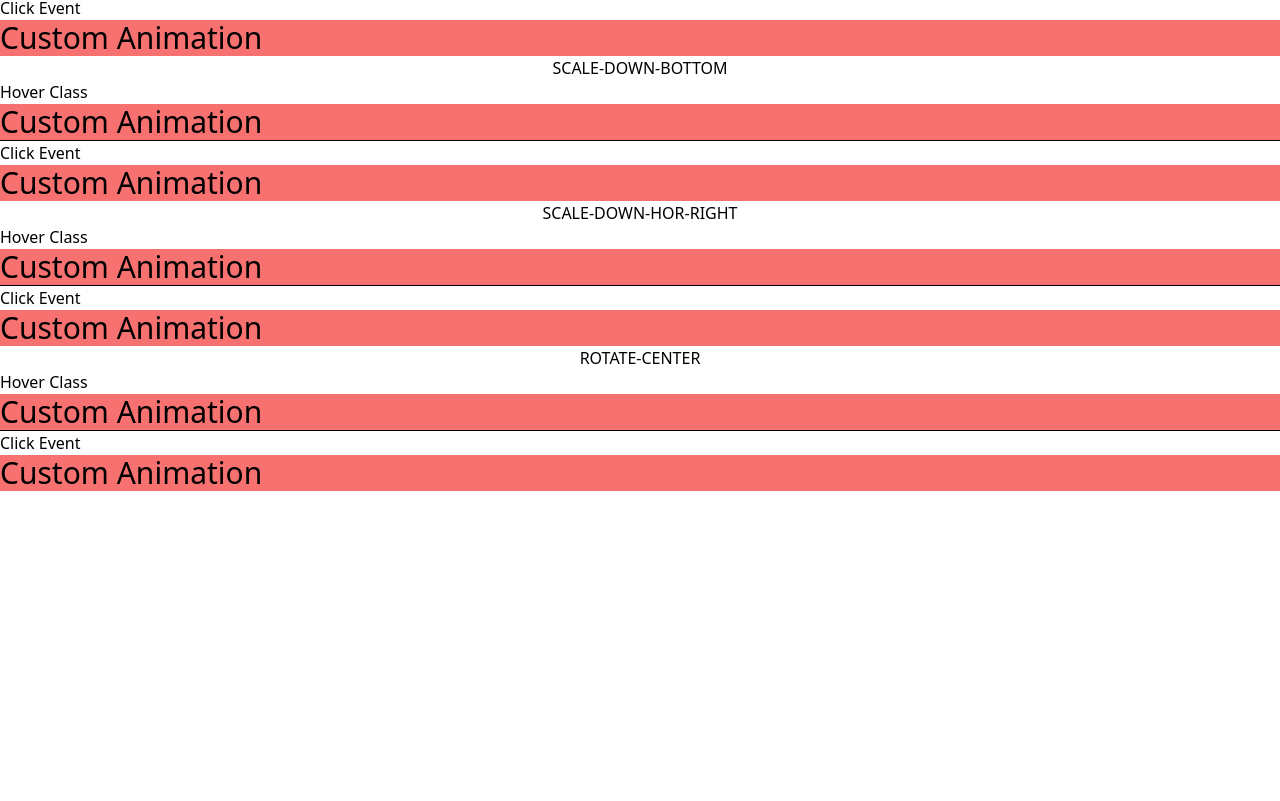
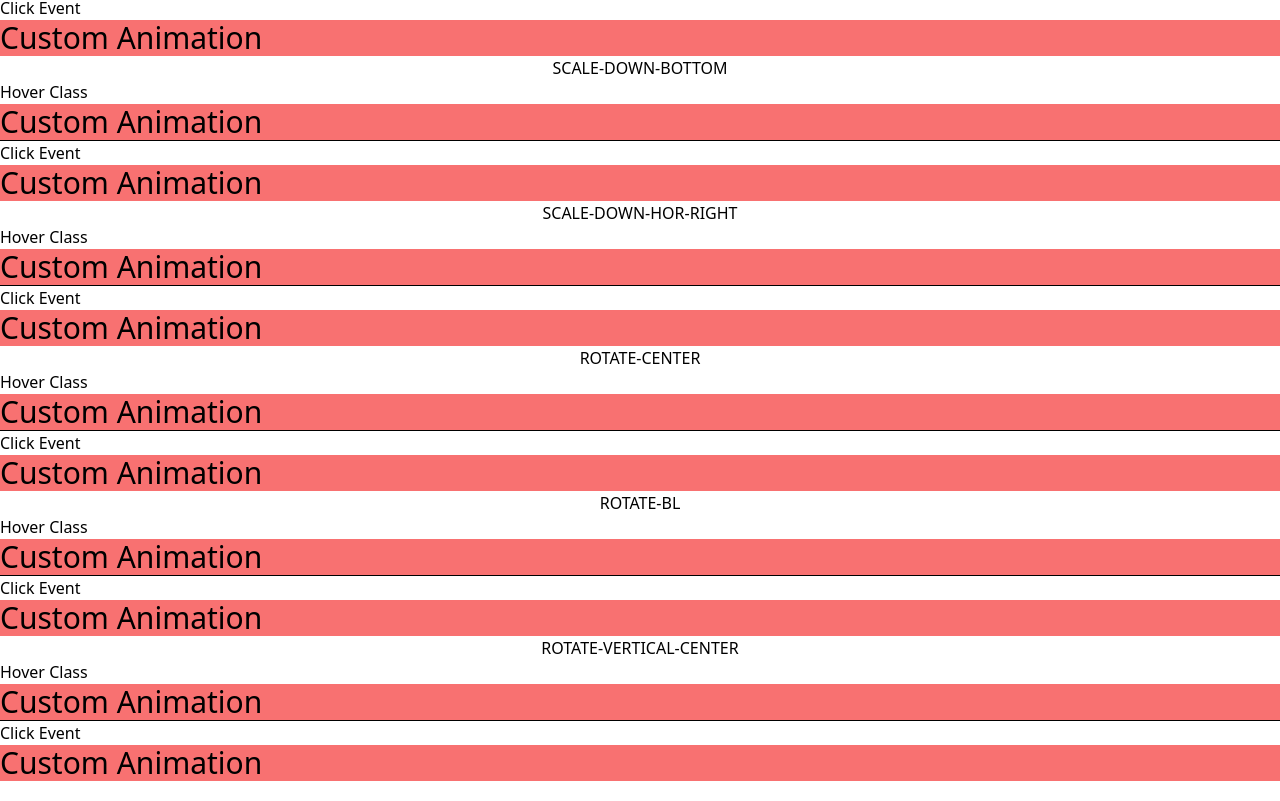
Before and after one commit to dbomoto/Tailwind-Custom-Animations, a website: page public/home/home.html in a window 1280 px wide. Shown: the part 4056-4857 px from the top of the page. Before the commit the page ends 4567 px from the top, so only its background shows below. Drawn offline with Linux system fonts and the light colour scheme.

Commit message:
Added rotate bottom left and vertical center animation.

```diff
--- a/public/home/home.html
+++ b/public/home/home.html
@@ -389,6 +389,30 @@
 <hr>
 <h3>Click Event</h3>
 <div class="text-3xl bg-red-400" onclick="clickTest(this,'rotate-center')">Custom Animation</div>
+<!--
+  ROTATE BOTTOM LEFT
+ -->
+<!-- Cannot combine the same animation in multiple events (e.g. hover and click) -->
+<h2 class="text-center">ROTATE-BL</h2>
+<h3>Hover Class</h3>
+<div class="group">
+  <div class="text-3xl bg-red-400 group-hover:rotate-bl">Custom Animation</div>
+</div>
+<hr>
+<h3>Click Event</h3>
+<div class="text-3xl bg-red-400" onclick="clickTest(this,'rotate-bl')">Custom Animation</div>
+<!--
+  ROTATE VERTICAL CENTER
+ -->
+<!-- Cannot combine the same animation in multiple events (e.g. hover and click) -->
+<h2 class="text-center">ROTATE-VERTICAL-CENTER</h2>
+<h3>Hover Class</h3>
+<div class="group">
+  <div class="text-3xl bg-red-400 group-hover:rotate-vert-center">Custom Animation</div>
+</div>
+<hr>
+<h3>Click Event</h3>
+<div class="text-3xl bg-red-400" onclick="clickTest(this,'rotate-vert-center')">Custom Animation</div>
 
 
 
--- a/sourceTailwind.css
+++ b/sourceTailwind.css
@@ -464,6 +464,30 @@
       transform: rotate(360deg);
     }
   }
+  .rotate-bl {
+    animation: rotate-bl 0.5s cubic-bezier(0.455, 0.030, 0.515, 0.955) both;
+  }
+  @keyframes rotate-bl {
+    0% {
+      transform: rotate(0);
+      transform-origin: bottom left;
+    }
+    100% {
+      transform: rotate(360deg);
+      transform-origin: bottom left;
+    }
+  }
+  .rotate-vert-center {
+    animation: rotate-vert-center 0.5s cubic-bezier(0.455, 0.030, 0.515, 0.955) both;
+  }
+  @keyframes rotate-vert-center {
+    0% {
+      transform: rotateY(0);
+    }
+    100% {
+      transform: rotateY(360deg);
+    }
+  }
 
 
 
```
Also changed, not shown: public/home/home.css.
